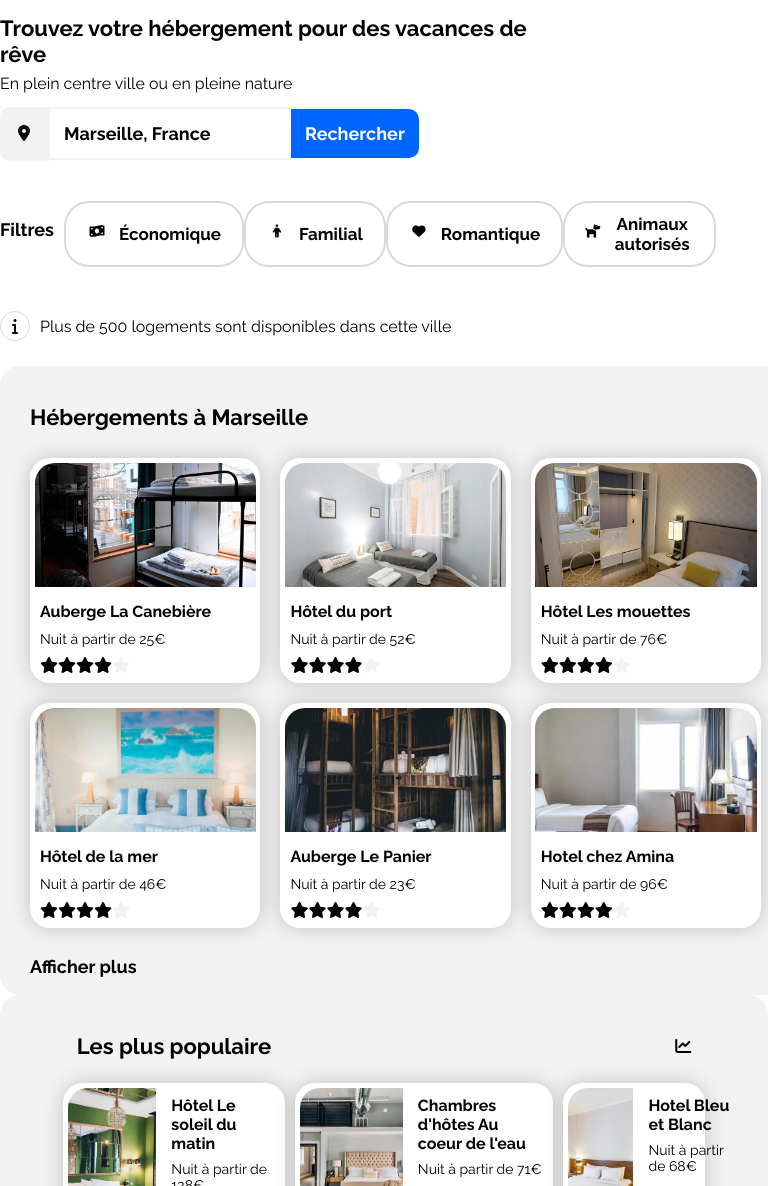
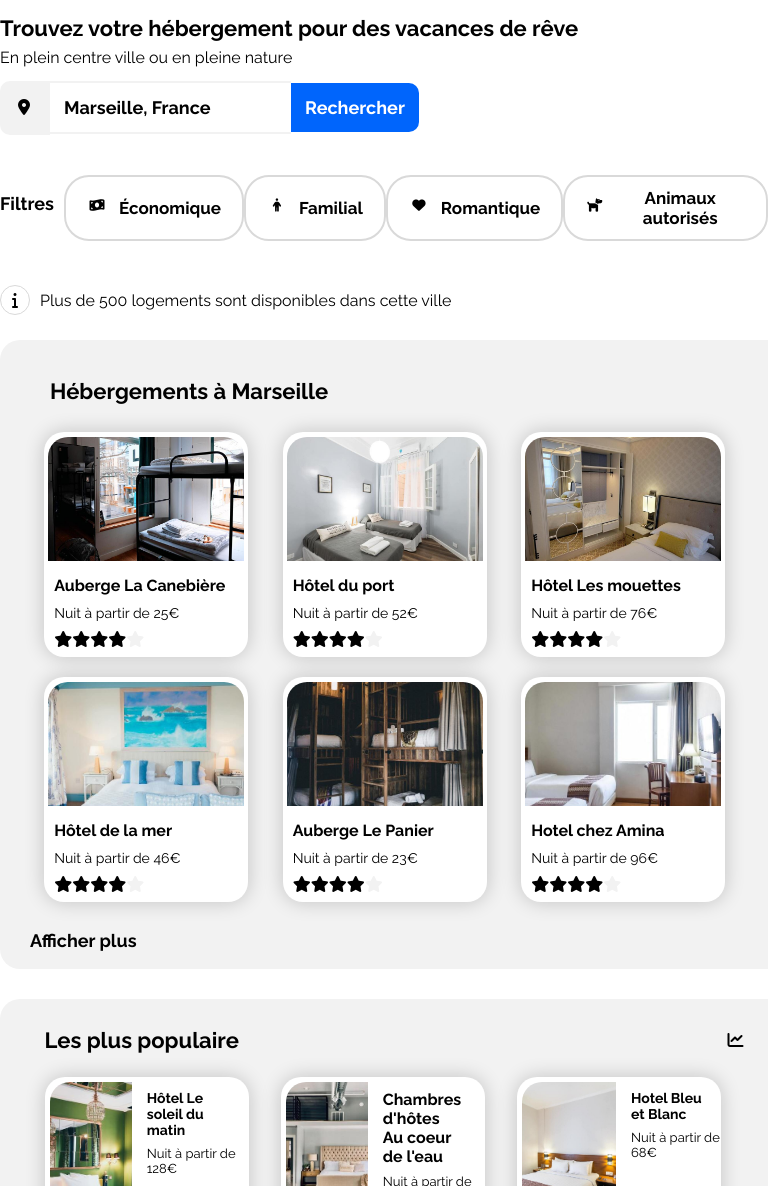
Before and after one commit to Nylophira/Projet-OCR, a plain HTML site: page index.html in a window 768 px wide. Shown: the part 114-1300 px from the top of the page. Drawn offline with Linux system fonts and the light colour scheme.

Commit message:
responsive tablette

```diff
--- a/index.html
+++ b/index.html
@@ -187,7 +187,7 @@
                         <img src="Images Booki\hebergements\4_small\aw-creative-VGs8z60yT2c-unsplash.jpg" alt="Chambres d'hôtes Au coeur de l'eau">
                         <figcaption class="legPop">
                             <div>
-                                <h3>Chambres d'hôtes Au coeur de l'eau</h3>
+                                <h3 id="hPopDiff">Chambres d'hôtes Au coeur de l'eau</h3>
                                 <p>Nuit à partir de 71€</p>
                             </div>
                             <div class="etoiles">
--- a/styles.css
+++ b/styles.css
@@ -7,9 +7,9 @@
 
 
 body {
-    /* display: flex;
+    /*  display: flex;
     flex-direction: column;
-    align-items: center; */
+    align-items: center;  */
     max-width: 1400px;
     margin: 0 auto;
 }
@@ -393,7 +393,7 @@ button:hover {
 
 .activites {
     width: 100%;
-    margin-top: 20px;
+    margin-top: 40px;
 }
 
 .contImgAct {
@@ -401,7 +401,6 @@ button:hover {
     flex-direction: row;
     justify-content: space-between;
 }
-
 
 
 .uneAct {
@@ -461,6 +460,11 @@ footer {
  /************** Responsive pour tablettes *****************/
 
  @media all and (min-width:768px) and (max-width: 992px ) {
+
+    .formRecherche {
+        width: 100%;
+    }
+
     .hebergementEtPop {
 
         flex-direction: column;
@@ -470,12 +474,50 @@ footer {
         width: 100%;
         }
 
+    #ancreHeb {
+        margin-left: 30px;
+        }
+
+    .contImgHebergement {
+        justify-content: space-evenly;
+        width: 95%;
+    }
+
+    .unHebergement {
+        width: 28%;
+    }
+
+
     .contImgPop {
     flex-direction: row;
+    width: 95%;
     }
 
     .cardPop {
     width: 100%;
+    margin-top: 30px;
+    padding: 10px 10px 30px 10px;
+
+    }
+
+    .unPop {
+        width: 28%;
+    }
+
+    .titrePop {
+        width: 91%;
+    }
+
+    .legPop h3 {
+        margin-right: 15px;
+    }
+
+    .legPop h3:not(#hPopDiff) {
+        font-size: 14px;
+    }
+
+    .legPop p {
+        font-size: 13px;
     }
 
     .uneAct img {
```
Also changed, not shown: 1 other file. Lines whose indentation alone changed are shown as unchanged.
